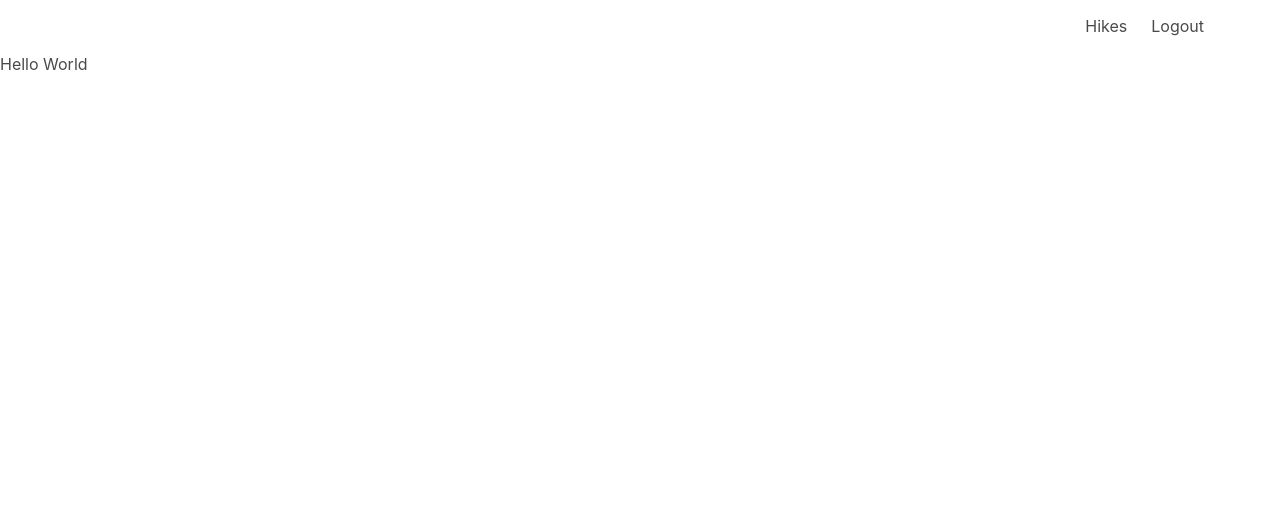
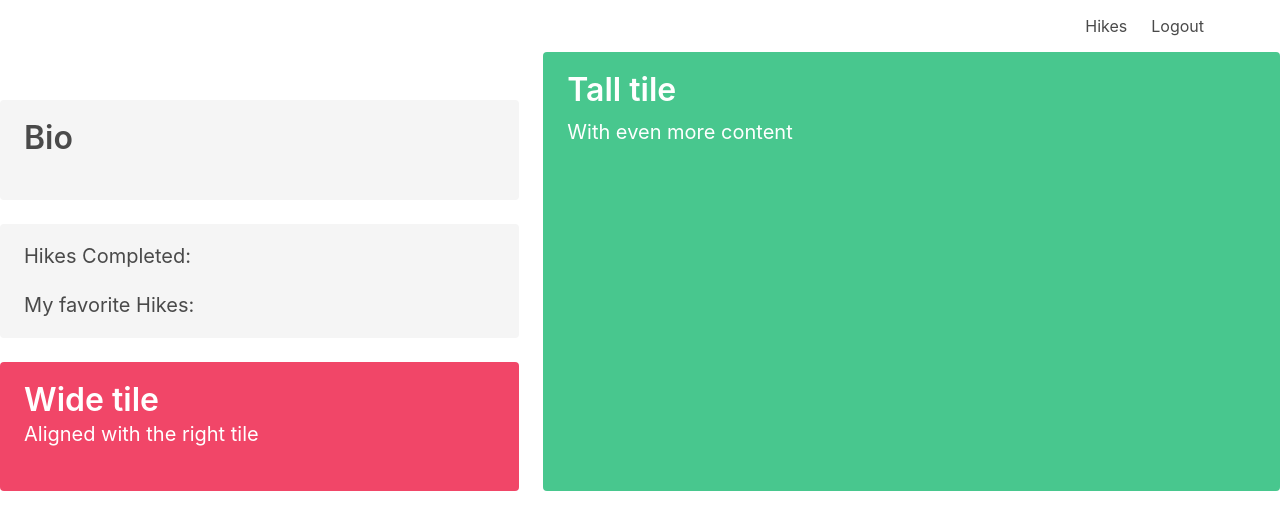
Before and after one commit to purvitrivedi/sei-group-project-3, a React (Create React App) app in the folder frontend/: page /profiles/1 in a window 1280 px wide. Shown: the top 530 px of the page. Built offline with nearby package versions, Linux system fonts and the light colour scheme; no server answers; sample sign-in values are in the browser's storage.

Commit message:
profile index and profile show almost ready

```diff
--- a/frontend/src/components/profiles/ProfileShow.js
+++ b/frontend/src/components/profiles/ProfileShow.js
@@ -1,9 +1,79 @@
 import React from 'react'
+import { getToken } from '../../lib/auth'
+import axios from 'axios'
 
-const ProfileShow =() => {
-  return (
-    <h1>Hello World</h1>
-  )
+class ProfileShow extends React.Component {
+
+  state = {
+    profile: []
+  }
+
+  async componentDidMount() {
+    try {
+      const id = this.props.match.params.id
+      const withHeaders = () => {
+        return {
+          headers: { Authorization: `Bearer ${getToken()}` }
+        }
+      }
+      const res = await axios.get(`/api/profiles/${id}`, withHeaders())
+      this.setState({ profile: res.data })
+    } catch (err) {
+      console.log(err.response)
+    }
+  }
+
+
+
+  render() {
+    const { profile } = this.state
+    return (
+<div className="tile is-ancestor">
+  <div className="tile is-vertical is-5">
+    <div className="tile">
+      <div className="tile is-parent is-vertical">
+      <div className="tile is-parent">
+        <article className="tile is-child">
+          <figure>
+            <img src={profile.profileImage}/>
+          </figure>
+        </article>
+      </div>
+        <article className="tile is-child notification">
+          <p className="title">Bio</p>
+          <p>{profile.bio}</p>
+        </article>
+        <article className="tile is-child notification">
+          <p className="subtitle">Hikes Completed: </p>
+          <p className="subtitle">My favorite Hikes: </p>
+        </article>
+      </div>
+
+    </div>
+    <div className="tile is-parent">
+      <article className="tile is-child notification is-danger">
+        <p className="title">Wide tile</p>
+        <p className="subtitle">Aligned with the right tile</p>
+        <div className="content">
+        </div>
+      </article>
+    </div>
+  </div>
+  <div className="tile is-parent">
+    <article className="tile is-child notification is-success">
+      <div className="content">
+        <p className="title">Tall tile</p>
+        <p className="subtitle">With even more content</p>
+        <div className="content">
+        </div>
+      </div>
+    </article>
+  </div>
+</div>
+
+    )
+  }
 }
 
+
 export default ProfileShow
--- a/frontend/src/components/profiles/ProfilesIndex.js
+++ b/frontend/src/components/profiles/ProfilesIndex.js
@@ -6,7 +6,8 @@ import ProfilesList from './ProfilesList'
 class ProfilesIndex extends React.Component {
 
   state = {
-    profiles: []
+    profiles: [],
+    search: ''
   }
 
   async componentDidMount() {
@@ -24,13 +25,39 @@ class ProfilesIndex extends React.Component {
     }
   }
 
+  handleChange = (event) => {
+    this.setState({[event.target.name]: event.target.value})
+
+  }
+
+  filteredNames = () => {
+    const { profiles, search } = this.state
+    const regexp = new RegExp(search, 'i')
+    return profiles.filter(profile => {
+      return regexp.test(profile.fullName)
+    })
+  }
+
+
   render() {
     return (
       <section className="section">
         <div className="container">
-          {/* <h1 className="packs-index-title title">All Packs</h1> */}
+          <h1 className="title">The Hikr Community</h1>
+          <div className="field">
+            <div className="control">
+              <input
+                className="input is-primary"
+                name="search"
+                type="text"
+                placeholder="Search for a Hikr"
+                onChange={this.handleChange}
+                value={this.state.searchTerm}
+              />
+            </div>
+          </div>
           <div className="columns is-multiline">
-            {this.state.profiles.map(profile => <ProfilesList key={profile._id} {...profile} />)}
+            {this.filteredNames().map(profile => <ProfilesList key={profile._id} {...profile} />)}
           </div>
         </div>
       </section>
@@ -39,4 +66,4 @@ class ProfilesIndex extends React.Component {
 
 }
 
-  export default ProfilesIndex
+export default ProfilesIndex
--- a/frontend/src/components/profiles/ProfilesList.js
+++ b/frontend/src/components/profiles/ProfilesList.js
@@ -1,9 +1,22 @@
 import React from 'react'
+import { Link } from 'react-router-dom'
 
-const ProfilesList = () => {
+const ProfilesList = (props) => {
   return (
+    <div className="column is-full">
+      <div className="columns">
+        <img src={props.profileImage} className="column is-one-quarter is-mobile" />
+        <div className="column columns is-multiline">
+          <div className="column is-full">
+            <Link to={`/profiles/${props._id}`}><div className="subtitle">{props.fullName}</div></Link>
+          </div>
+          <div className="column is-full">{props.bio}</div>
+          {props.completedHikes.length !== 0 &&
+            <div className="column"> Hikes Completed ⛰: {props.completedHikes.length}</div>}
+        </div>
+      </div>
 
-<h1>profiles list</h1>
+    </div>
   )
 }
 
```
